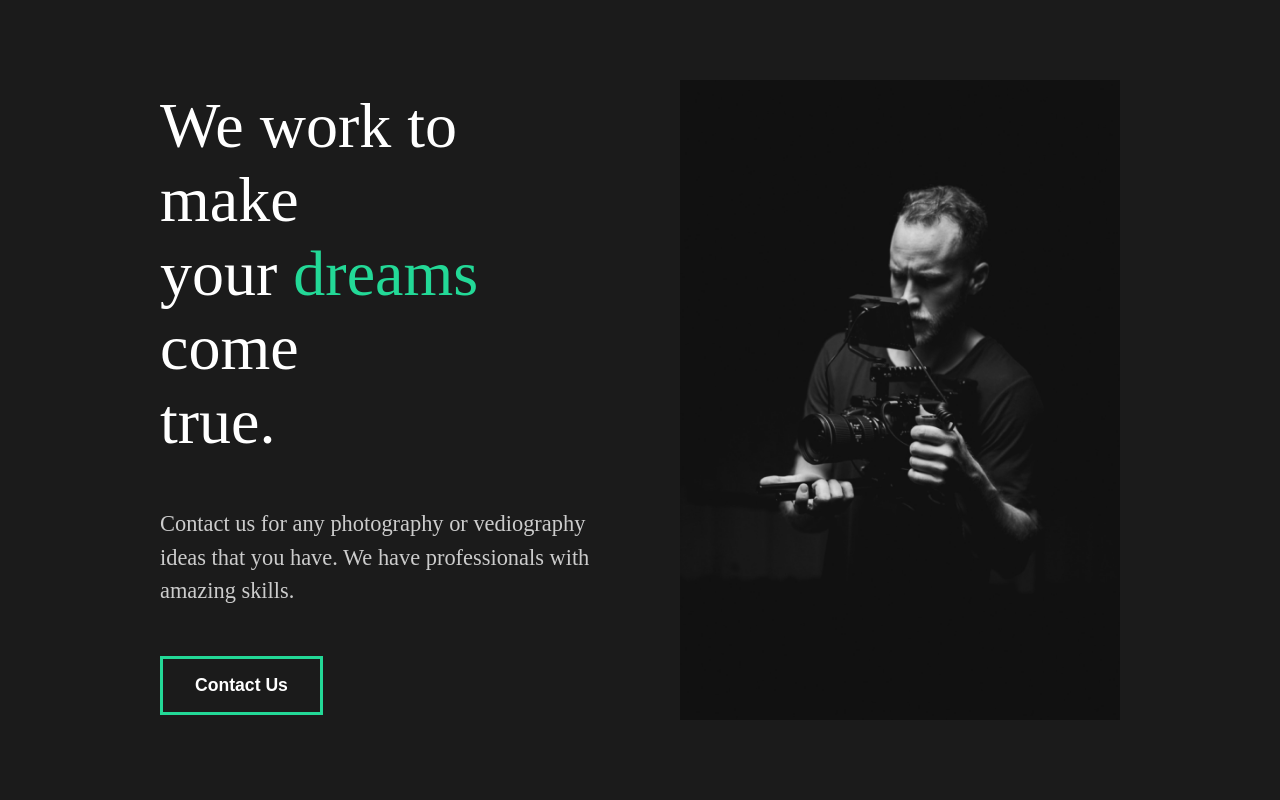
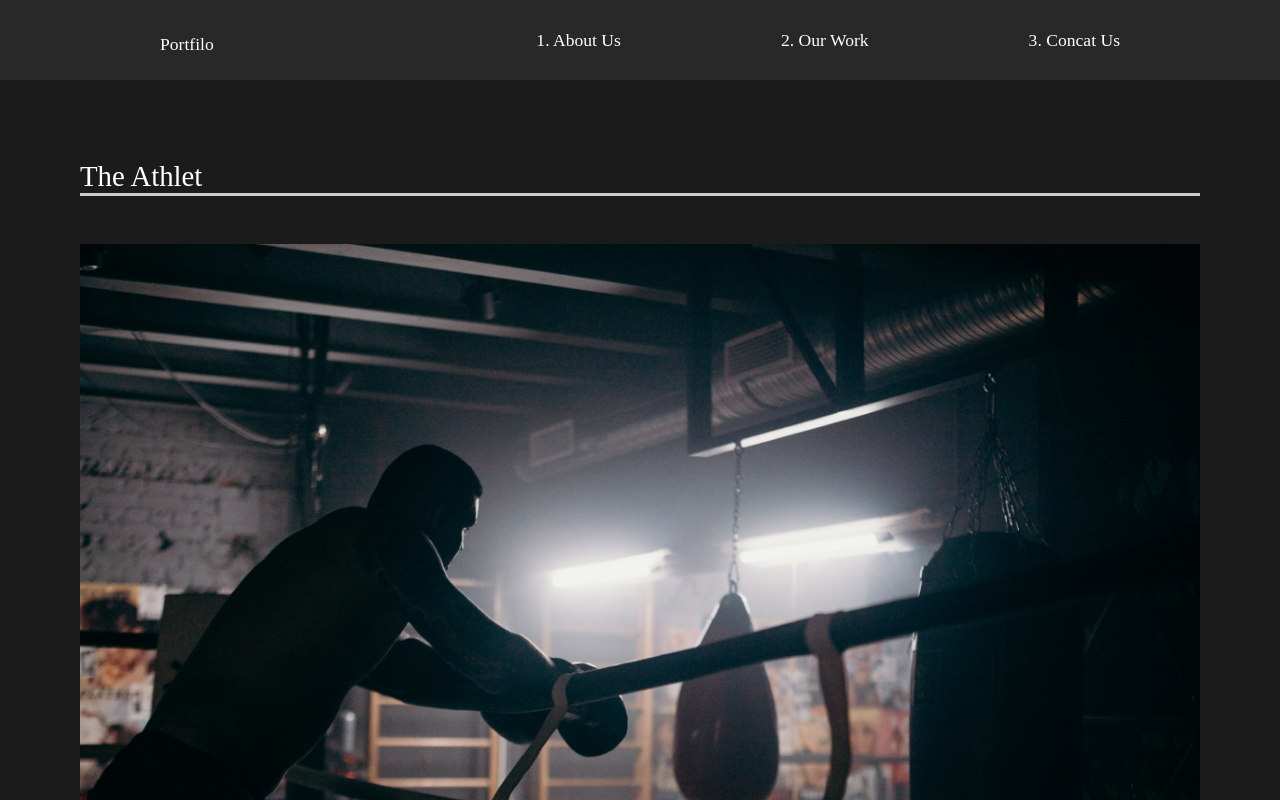
Before and after one commit to Arman-Nikokolah/ArmanPortfilo, a React (Create React App) app: page /work in a window 1280 px wide. Shown: the top 800 px of the page. Built offline with nearby package versions, Linux system fonts and the light colour scheme.

Commit message:
creaet react-router-dom

```diff
--- a/src/App.js
+++ b/src/App.js
@@ -1,12 +1,20 @@
 import React from "react";
 import AboutUs from "./pages/AboutUs";
 import GlobalStyle from "./components/GlobalStyle";
-
+import Nav from "./components/Nav";
+import OurWorker from "./pages/OurWorker";
+import ContactUs from "./pages/ContactUs";
+import { Routes, Route } from "react-router-dom";
 function App() {
   return (
     <div className="App">
       <GlobalStyle />
-      <AboutUs />
+      <Nav />
+      <Routes>
+        <Route path="/" element={<AboutUs />} />
+        <Route path="/work" element={<OurWorker />} />
+        <Route path="/contactus" element={<ContactUs />} />
+      </Routes>
     </div>
   );
 }
--- a/src/components/Nav.jsx
+++ b/src/components/Nav.jsx
@@ -1,39 +1,59 @@
 import React from "react";
-import { styled } from "styled-components";
+import styled from "styled-components";
+import { Link } from "react-router-dom";
 
 const Nav = () => {
   return (
     <div>
-      <styleDNav>
+      <StyleDNav>
         <h1>
-          <a href="#" className="logo">
+          <Link to="/" className="logo">
             Portfilo
-          </a>
+          </Link>
         </h1>
 
         <ul>
           <li>
-            <a href="#">1. About Us</a>
+            <Link to="/">1. About Us</Link>
           </li>
 
           <li>
-            <a href="#">2. Our Work</a>
+            <Link to="/work">2. Our Work</Link>
           </li>
 
           <li>
-            <a href="#">3. Concat Us</a>
+            <Link to="/contactus">3. Concat Us</Link>
           </li>
         </ul>
-      </styleDNav>
+      </StyleDNav>
     </div>
   );
 };
 
-const styleDNav = styled.nav`
-  min-height: 90vh;
+const StyleDNav = styled.nav`
+  min-height: 10vh;
   display: flex;
   margin: auto;
-  justify-content: center;
+  justify-content: space-between;
+  align-items: center;
+  padding: 1rem 10rem;
+  background-color: #282828;
+  a {
+    text-decoration: none;
+    color: white;
+  }
+  ul {
+    list-style-type: none;
+    display: flex;
+  }
+  li {
+    padding-left: 10rem;
+    position: relative;
+  }
+  h1 {
+    font-size: 1.8rem;
+    font-weight: lighter;
+  }
 `;
 
 export default Nav;
--- a/src/index.js
+++ b/src/index.js
@@ -2,10 +2,13 @@ import React from "react";
 import ReactDOM from "react-dom";
 import App from "./App";
 import reportWebVitals from "./reportWebVitals";
+import { BrowserRouter } from "react-router-dom";
 
 ReactDOM.render(
   <React.StrictMode>
-    <App />
+    <BrowserRouter>
+      <App />
+    </BrowserRouter>
   </React.StrictMode>,
   document.getElementById("root")
 );
--- /dev/null
+++ b/src/pages/ContactUs.jsx
@@ -0,0 +1,11 @@
+import React from "react";
+
+const ContactUs = () => {
+  return (
+    <div>
+      <h1>Contact Us</h1>
+    </div>
+  );
+};
+
+export default ContactUs;
--- /dev/null
+++ b/src/pages/OurWorker.jsx
@@ -0,0 +1,62 @@
+import React from "react";
+import { BrowserRouter as Routes, Link } from "react-router-dom";
+import atlthe from "../img/athlete-small.png";
+import tracer from "../img/theracer-small.png";
+import goodtime from "../img/goodtimes-small.png";
+import styled from "styled-components";
+
+const OurWorker = () => {
+  return (
+    <Work>
+      <Movie>
+        <h2>The Athlet</h2>
+        <div className="line"></div>
+        <Link to="/">
+          <img src={atlthe} alt="athele" />
+        </Link>
+      </Movie>
+      <Movie>
+        <h2>The Racer</h2>
+        <div className="line"></div>
+        <Link to="/">
+          <img src={tracer} alt="athele" />
+        </Link>
+      </Movie>
+      <Movie>
+        <h2>Good Times</h2>
+        <div className="line"></div>
+        <Link to="/">
+          <img src={goodtime} alt="athele" />
+        </Link>
+      </Movie>
+    </Work>
+  );
+};
+
+const Work = styled.div`
+  min-height: 100vh;
+  padding: 5rem 5rem;
+  overflow: hidden;
+`;
+
+const Movie = styled.div`
+  padding-bottom: 10rem;
+  img {
+    width: 100%;
+    height: auto;
+    object-fit: cover;
+  }
+
+  .line {
+    margin-bottom: 3rem;
+    background-color: #cccccc;
+    height: 0.2rem;
+  }
+
+  h2 {
+    color: white;
+    font-size: 1.8rem;
+  }
+`;
+
+export default OurWorker;
```
Also changed, not shown: src/pages/AboutUs.jsx (renamed from src/pages/AboutUs.js).
